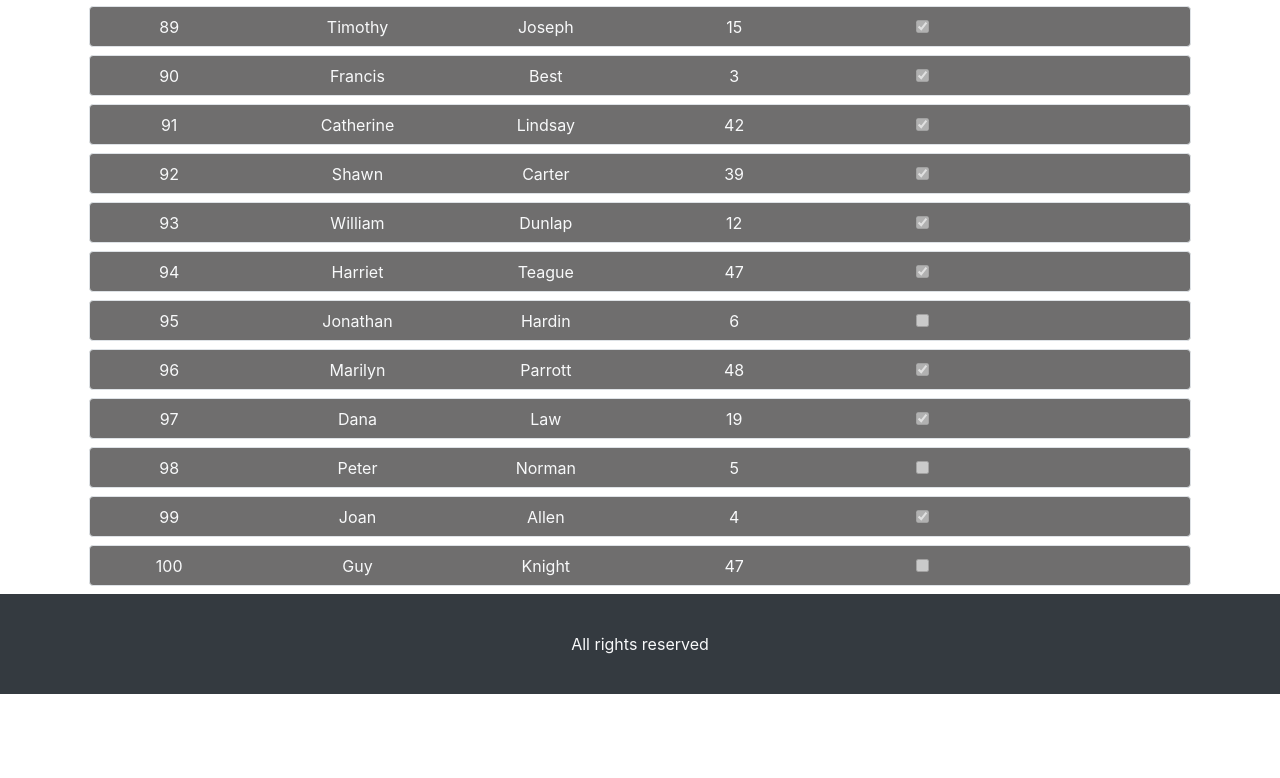
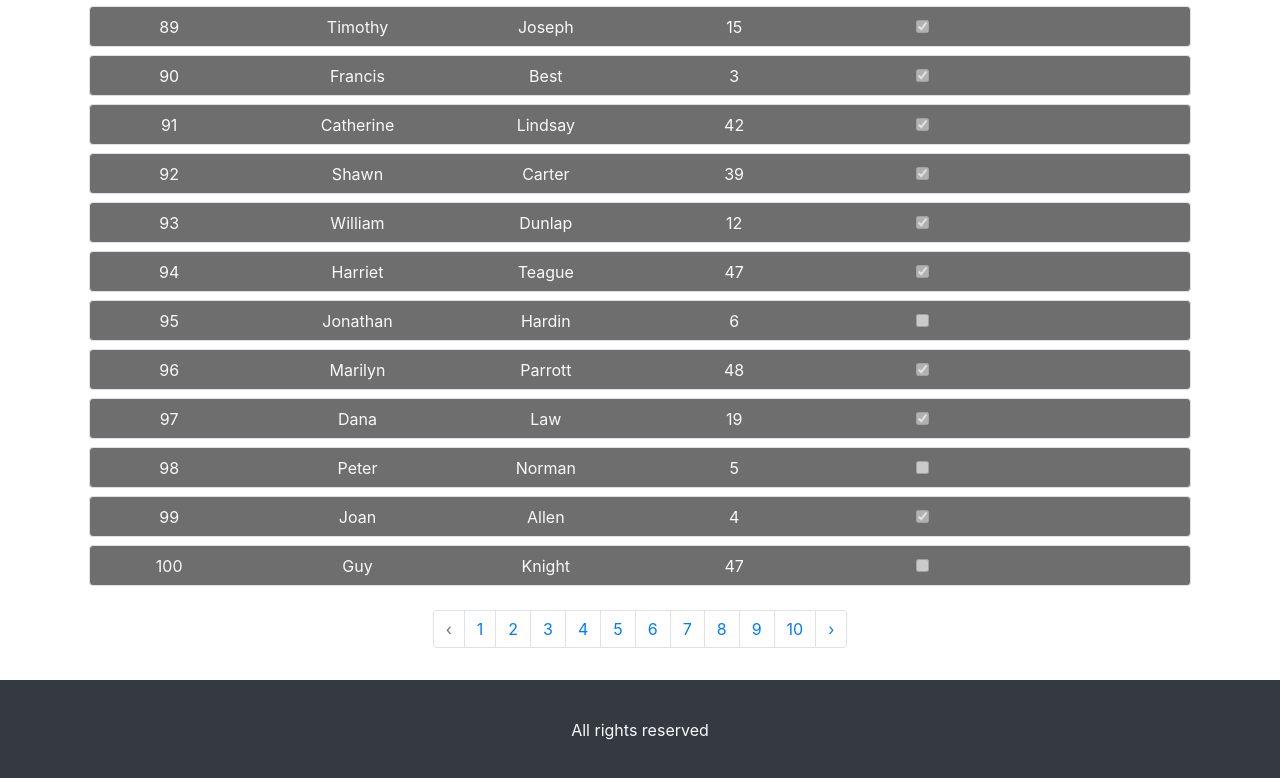
Before and after one commit to AlexBezborodov/material_list, a React (Create React App) app: page / in a window 1280 px wide. Shown: the part 4447-5225 px from the top of the page. Before the commit the page ends 5141 px from the top, so only its background shows below. Built offline with nearby package versions, Linux system fonts and the light colour scheme.

Commit message:
created custom hook usePagination

```diff
--- a/src/App.js
+++ b/src/App.js
@@ -2,10 +2,11 @@ import React from "react";
 import Table from "./Components/Table/Table";
 import Header from "./Components/Header/Header";
 import Footer from "./Components/Footer/Footer";
-// import Paginate from "./Components/Pagination/Paginate";
+import Paginate from "./Components/Pagination/Paginate";
 import { Container } from "react-bootstrap";
 // import EditModal from "./Components/Modal/Modal";
 import EditField from "./Components/EditField/EditField";
+import usePagination from "./Components/Hooks/usePagination";
 
 import "./App.css";
 import "bootstrap/dist/css/bootstrap.min.css";
@@ -28,6 +29,17 @@ function App() {
     filtered,
     searchValue
   } = useTable();
+  const {
+    activePage,
+    currentPage,
+    itemsPerPage,
+    disabledPrev,
+    disabledNext,
+    clickedPage,
+    prevPage,
+    nextPage
+} = usePagination(searchRes)
+
   // const [activePage, setActivePage] = useState(1);
   // const [itemsPerPage] = useState(10);
   // const [disabledPrev, setDisabledPrev] = useState(true);
@@ -73,7 +85,7 @@ function App() {
               />
             </div>
 
-            {/* <Paginate
+            <Paginate
               data={searchRes}
               itemsPerPage={itemsPerPage}
               currentPage={activePage}
@@ -82,7 +94,7 @@ function App() {
               nextPage={nextPage}
               disabledPrev={disabledPrev}
               disabledNext={disabledNext}
-            /> */}
+            />
             {/* <EditModal
               show={modalStatus}
               onHide={() => modalShow(false)}
--- /dev/null
+++ b/src/Components/Hooks/usePagination.js
@@ -0,0 +1,66 @@
+import { useState } from "react";
+
+const usePagination = (users) => {
+  const [activePage, setActivePage] = useState(1);
+  const [itemsPerPage] = useState(10);
+  const [disabledPrev, setDisabledPrev] = useState(true);
+  const [disabledNext, setDisabledNext] = useState(false);
+//   const [modalStatus, setModalStatus] = useState(false);
+console.log(users);
+//Current page
+const lastItem = activePage * itemsPerPage;
+const firstItem = lastItem - itemsPerPage;
+const currentPage = users.slice(firstItem, lastItem)
+
+//Change page
+const clickedPage = (pageNumber) => {
+    console.log('page number', pageNumber);
+  setActivePage(pageNumber);
+  if (pageNumber === 1) {
+    setDisabledPrev(true);
+  } else {
+    setDisabledPrev(false);
+  }
+
+
+  if (pageNumber === itemsPerPage) {
+    setDisabledNext(true);
+  }else {
+    setDisabledNext(false);
+  }
+}
+
+const prevPage = () => {
+    if (activePage === 1) {
+        return activePage
+    }else {
+        setActivePage(activePage - 1 );
+    }
+
+    }
+
+  const nextPage  = () => {
+
+    if (activePage === Math.ceil(users.length / itemsPerPage)) {
+        return activePage
+    }else {
+        setActivePage(activePage + 1 );
+    }
+
+  }
+
+
+
+    return {
+        activePage,
+        itemsPerPage,
+        disabledPrev,
+        disabledNext,
+        currentPage,
+        clickedPage,
+        prevPage,
+        nextPage
+    }
+
+}
+export default usePagination;
--- a/src/Components/Pagination/Paginate.js
+++ b/src/Components/Pagination/Paginate.js
@@ -1,6 +1,8 @@
 import React from "react";
 import { Pagination } from "react-bootstrap";
-const Paginate = ({ itemsPerPage, data, disabledPrev, currentPage, disabledNext, clickedPage, prevPage, nextPage }) => {
+
+const Paginate = ({ data, itemsPerPage, currentPage, clickedPage, prevPage, nextPage, disabledPrev, disabledNext }) => {
+
   const pages = [];
 
   for (let i = 1; i <= Math.ceil(data.length / itemsPerPage); i++) {
```
Also changed, not shown: 1 other file (tests, documents, lock files or other folders).
